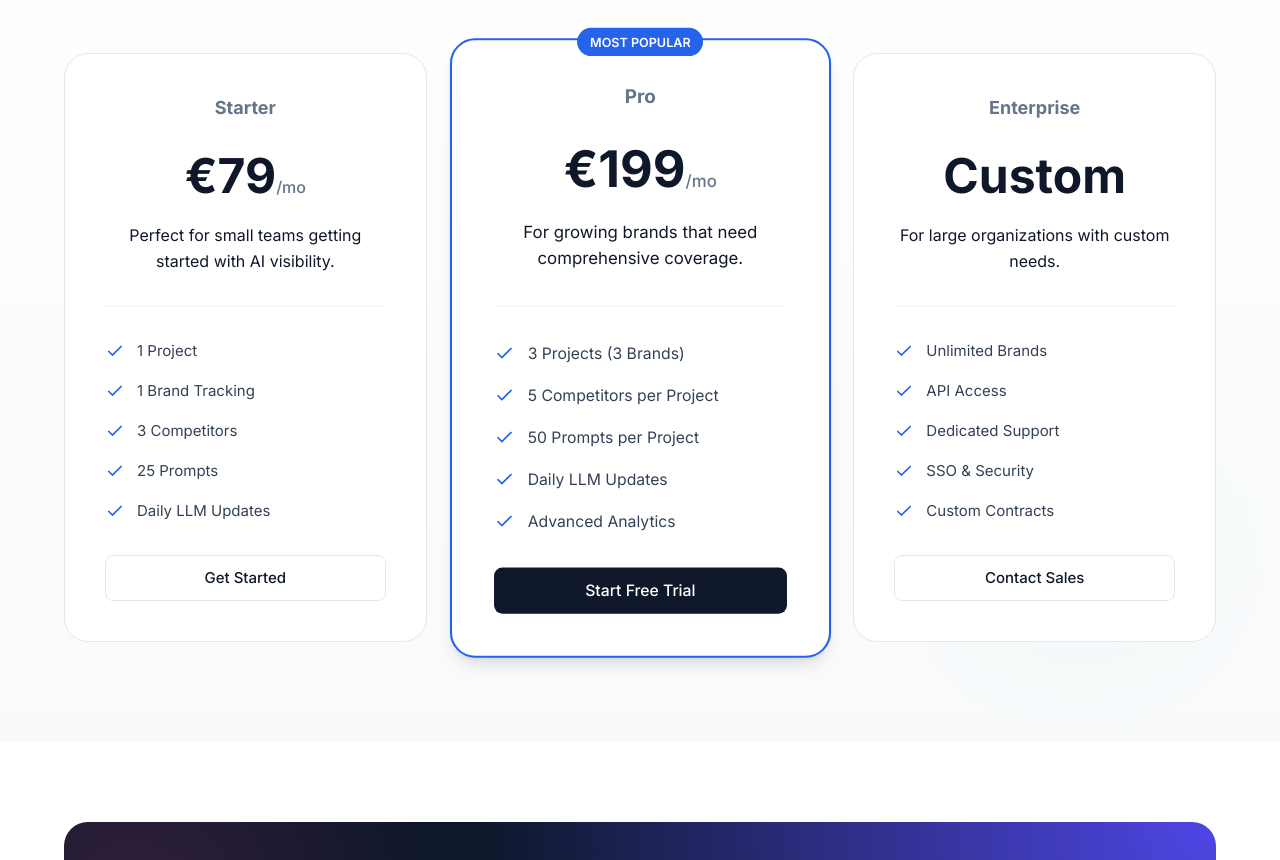
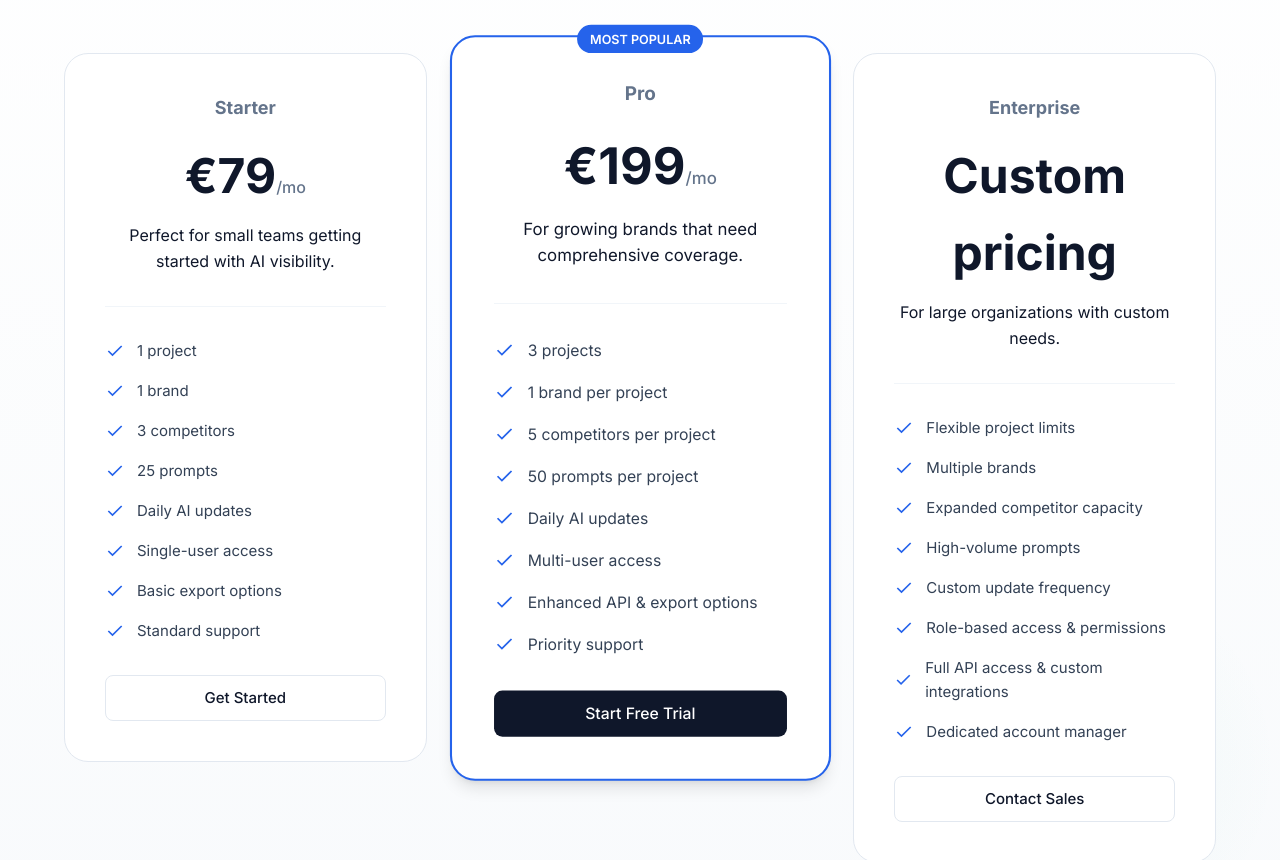
Before and after one commit to davidnoordberg/aseon-landing, a website built with Vite: page index.html in a window 1280 px wide. Shown: the part 4020-4880 px from the top of the page. Built offline with nearby package versions, Linux system fonts and the light colour scheme.

Commit message:
Update pricing cards on home page

```diff
--- a/index.html
+++ b/index.html
@@ -287,31 +287,49 @@
                 <svg width="20" height="20" viewBox="0 0 24 24" fill="none" stroke="currentColor" stroke-width="2">
                   <path d="M20 6L9 17l-5-5"></path>
                 </svg>
-                1 Project
+                1 project
               </li>
               <li>
                 <svg width="20" height="20" viewBox="0 0 24 24" fill="none" stroke="currentColor" stroke-width="2">
                   <path d="M20 6L9 17l-5-5"></path>
                 </svg>
-                1 Brand Tracking
+                1 brand
               </li>
               <li>
                 <svg width="20" height="20" viewBox="0 0 24 24" fill="none" stroke="currentColor" stroke-width="2">
                   <path d="M20 6L9 17l-5-5"></path>
                 </svg>
-                3 Competitors
+                3 competitors
               </li>
               <li>
                 <svg width="20" height="20" viewBox="0 0 24 24" fill="none" stroke="currentColor" stroke-width="2">
                   <path d="M20 6L9 17l-5-5"></path>
                 </svg>
-                25 Prompts
+                25 prompts
               </li>
               <li>
                 <svg width="20" height="20" viewBox="0 0 24 24" fill="none" stroke="currentColor" stroke-width="2">
                   <path d="M20 6L9 17l-5-5"></path>
                 </svg>
-                Daily LLM Updates
+                Daily AI updates
+              </li>
+              <li>
+                <svg width="20" height="20" viewBox="0 0 24 24" fill="none" stroke="currentColor" stroke-width="2">
+                  <path d="M20 6L9 17l-5-5"></path>
+                </svg>
+                Single-user access
+              </li>
+              <li>
+                <svg width="20" height="20" viewBox="0 0 24 24" fill="none" stroke="currentColor" stroke-width="2">
+                  <path d="M20 6L9 17l-5-5"></path>
+                </svg>
+                Basic export options
+              </li>
+              <li>
+                <svg width="20" height="20" viewBox="0 0 24 24" fill="none" stroke="currentColor" stroke-width="2">
+                  <path d="M20 6L9 17l-5-5"></path>
+                </svg>
+                Standard support
               </li>
             </ul>
             <a href="https://app.aseon.io/auth" class="btn btn-secondary btn-full">Get Started</a>
@@ -330,31 +348,49 @@
                 <svg width="20" height="20" viewBox="0 0 24 24" fill="none" stroke="currentColor" stroke-width="2">
                   <path d="M20 6L9 17l-5-5"></path>
                 </svg>
-                3 Projects (3 Brands)
+                3 projects
               </li>
               <li>
                 <svg width="20" height="20" viewBox="0 0 24 24" fill="none" stroke="currentColor" stroke-width="2">
                   <path d="M20 6L9 17l-5-5"></path>
                 </svg>
-                5 Competitors per Project
+                1 brand per project
               </li>
               <li>
                 <svg width="20" height="20" viewBox="0 0 24 24" fill="none" stroke="currentColor" stroke-width="2">
                   <path d="M20 6L9 17l-5-5"></path>
                 </svg>
-                50 Prompts per Project
+                5 competitors per project
               </li>
               <li>
                 <svg width="20" height="20" viewBox="0 0 24 24" fill="none" stroke="currentColor" stroke-width="2">
                   <path d="M20 6L9 17l-5-5"></path>
                 </svg>
-                Daily LLM Updates
+                50 prompts per project
               </li>
               <li>
                 <svg width="20" height="20" viewBox="0 0 24 24" fill="none" stroke="currentColor" stroke-width="2">
                   <path d="M20 6L9 17l-5-5"></path>
                 </svg>
-                Advanced Analytics
+                Daily AI updates
+              </li>
+              <li>
+                <svg width="20" height="20" viewBox="0 0 24 24" fill="none" stroke="currentColor" stroke-width="2">
+                  <path d="M20 6L9 17l-5-5"></path>
+                </svg>
+                Multi-user access
+              </li>
+              <li>
+                <svg width="20" height="20" viewBox="0 0 24 24" fill="none" stroke="currentColor" stroke-width="2">
+                  <path d="M20 6L9 17l-5-5"></path>
+                </svg>
+                Enhanced API & export options
+              </li>
+              <li>
+                <svg width="20" height="20" viewBox="0 0 24 24" fill="none" stroke="currentColor" stroke-width="2">
+                  <path d="M20 6L9 17l-5-5"></path>
+                </svg>
+                Priority support
               </li>
             </ul>
             <a href="https://app.aseon.io/auth" class="btn btn-primary btn-full">Start Free Trial</a>
@@ -364,7 +400,7 @@
           <div class="pricing-card">
             <div class="plan-header">
               <h3>Enterprise</h3>
-              <div class="price">Custom</div>
+              <div class="price">Custom pricing</div>
               <p>For large organizations with custom needs.</p>
             </div>
             <ul class="plan-features">
@@ -372,31 +408,49 @@
                 <svg width="20" height="20" viewBox="0 0 24 24" fill="none" stroke="currentColor" stroke-width="2">
                   <path d="M20 6L9 17l-5-5"></path>
                 </svg>
-                Unlimited Brands
+                Flexible project limits
               </li>
               <li>
                 <svg width="20" height="20" viewBox="0 0 24 24" fill="none" stroke="currentColor" stroke-width="2">
                   <path d="M20 6L9 17l-5-5"></path>
                 </svg>
-                API Access
+                Multiple brands
               </li>
               <li>
                 <svg width="20" height="20" viewBox="0 0 24 24" fill="none" stroke="currentColor" stroke-width="2">
                   <path d="M20 6L9 17l-5-5"></path>
                 </svg>
-                Dedicated Support
+                Expanded competitor capacity
               </li>
               <li>
                 <svg width="20" height="20" viewBox="0 0 24 24" fill="none" stroke="currentColor" stroke-width="2">
                   <path d="M20 6L9 17l-5-5"></path>
                 </svg>
-                SSO & Security
+                High-volume prompts
               </li>
               <li>
                 <svg width="20" height="20" viewBox="0 0 24 24" fill="none" stroke="currentColor" stroke-width="2">
                   <path d="M20 6L9 17l-5-5"></path>
                 </svg>
-                Custom Contracts
+                Custom update frequency
+              </li>
+              <li>
+                <svg width="20" height="20" viewBox="0 0 24 24" fill="none" stroke="currentColor" stroke-width="2">
+                  <path d="M20 6L9 17l-5-5"></path>
+                </svg>
+                Role-based access & permissions
+              </li>
+              <li>
+                <svg width="20" height="20" viewBox="0 0 24 24" fill="none" stroke="currentColor" stroke-width="2">
+                  <path d="M20 6L9 17l-5-5"></path>
+                </svg>
+                Full API access & custom integrations
+              </li>
+              <li>
+                <svg width="20" height="20" viewBox="0 0 24 24" fill="none" stroke="currentColor" stroke-width="2">
+                  <path d="M20 6L9 17l-5-5"></path>
+                </svg>
+                Dedicated account manager
               </li>
             </ul>
             <a href="#" class="btn btn-secondary btn-full">Contact Sales</a>
```
